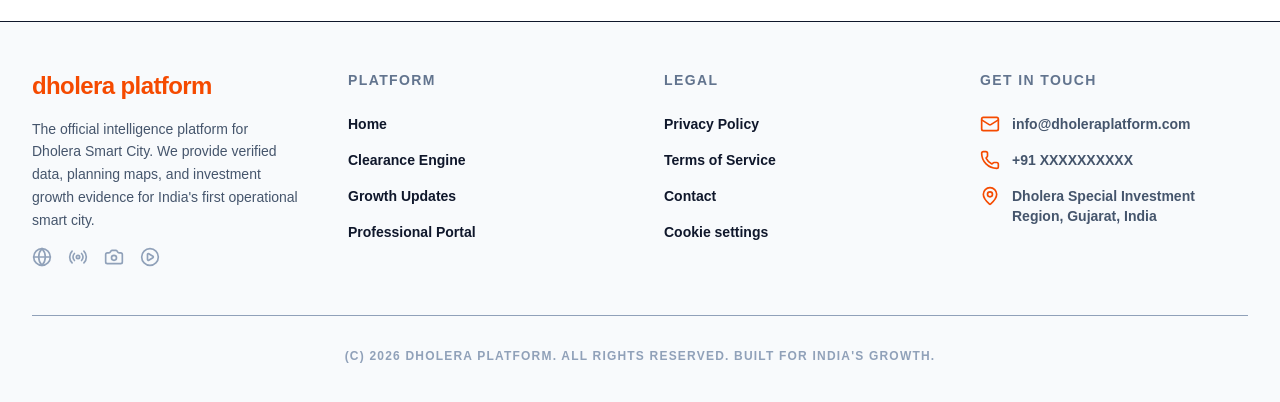
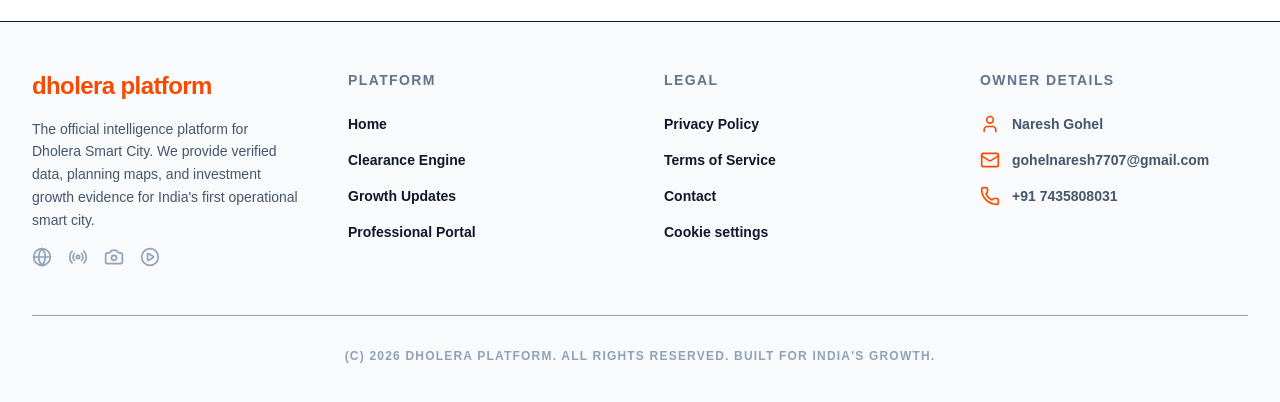
Before and after one commit to Payunch/Dholera-frontend, a Next.js app: page / in a window 1280 px wide. Shown: the part 2371-2773 px from the top of the page. Built offline with nearby package versions, Linux system fonts and the light colour scheme; no server answers.

Commit message:
feat: update footer component to use owner details and improve contact information display

```diff
--- a/src/components/layout/Footer.tsx
+++ b/src/components/layout/Footer.tsx
@@ -1,8 +1,15 @@
 "use client";
 
 import Link from "next/link";
-import { Globe, Radio, Camera, PlayCircle, Mail, Phone, MapPin } from "lucide-react";
+import { Globe, Radio, Camera, PlayCircle, Mail, Phone, User } from "lucide-react";
 import { siteConfig } from "@/config/site";
+
+const ownerDetails = {
+  brandName: "dholera platform",
+  operatorName: "Naresh Gohel",
+  email: "gohelnaresh7707@gmail.com",
+  phoneDisplay: "+91 7435808031",
+};
 
 declare global {
   interface Window {
@@ -28,7 +35,7 @@ export function Footer() {
           {/* Brand & Mission */}
           <div className="space-y-4">
             <h3 className="text-2xl font-extrabold tracking-tight text-orange-600">
-              dholera platform
+              {ownerDetails.brandName}
             </h3>
             <p className="text-sm leading-relaxed text-slate-600">
               The official intelligence platform for Dholera Smart City. We provide verified data, planning maps, and investment growth evidence for India's first operational smart city.
@@ -77,24 +84,24 @@ export function Footer() {
 
           {/* Contact Info */}
           <div className="space-y-4">
-            <h4 className="mb-6 text-sm font-bold uppercase tracking-widest text-slate-500">Get in Touch</h4>
+            <h4 className="mb-6 text-sm font-bold uppercase tracking-widest text-slate-500">Owner Details</h4>
+            <div className="flex items-start space-x-3 text-sm font-semibold text-slate-600">
+              <User className="h-5 w-5 text-orange-600 shrink-0" />
+              <span>{ownerDetails.operatorName}</span>
+            </div>
             <div className="flex items-start space-x-3 text-sm font-semibold text-slate-600">
               <Mail className="h-5 w-5 text-orange-600 shrink-0" />
-              <span>{siteConfig.contact.email}</span>
+              <span>{ownerDetails.email}</span>
             </div>
             <div className="flex items-start space-x-3 text-sm font-semibold text-slate-600">
               <Phone className="h-5 w-5 text-orange-600 shrink-0" />
-              <span>{siteConfig.contact.phoneDisplay}</span>
-            </div>
-            <div className="flex items-start space-x-3 text-sm font-semibold text-slate-600">
-              <MapPin className="h-5 w-5 text-orange-600 shrink-0" />
-              <span>Dholera Special Investment Region, Gujarat, India</span>
+              <span>{ownerDetails.phoneDisplay}</span>
             </div>
           </div>
         </div>
 
         <div className="mt-12 border-t pt-8 text-center text-xs font-bold uppercase tracking-widest text-slate-400">
-          (c) {new Date().getFullYear()} Dholera Platform. All rights reserved. Built for India's Growth.
+          (c) {new Date().getFullYear()} {ownerDetails.brandName.toUpperCase()}. All rights reserved. Built for India's Growth.
         </div>
       </div>
     </footer>
```
